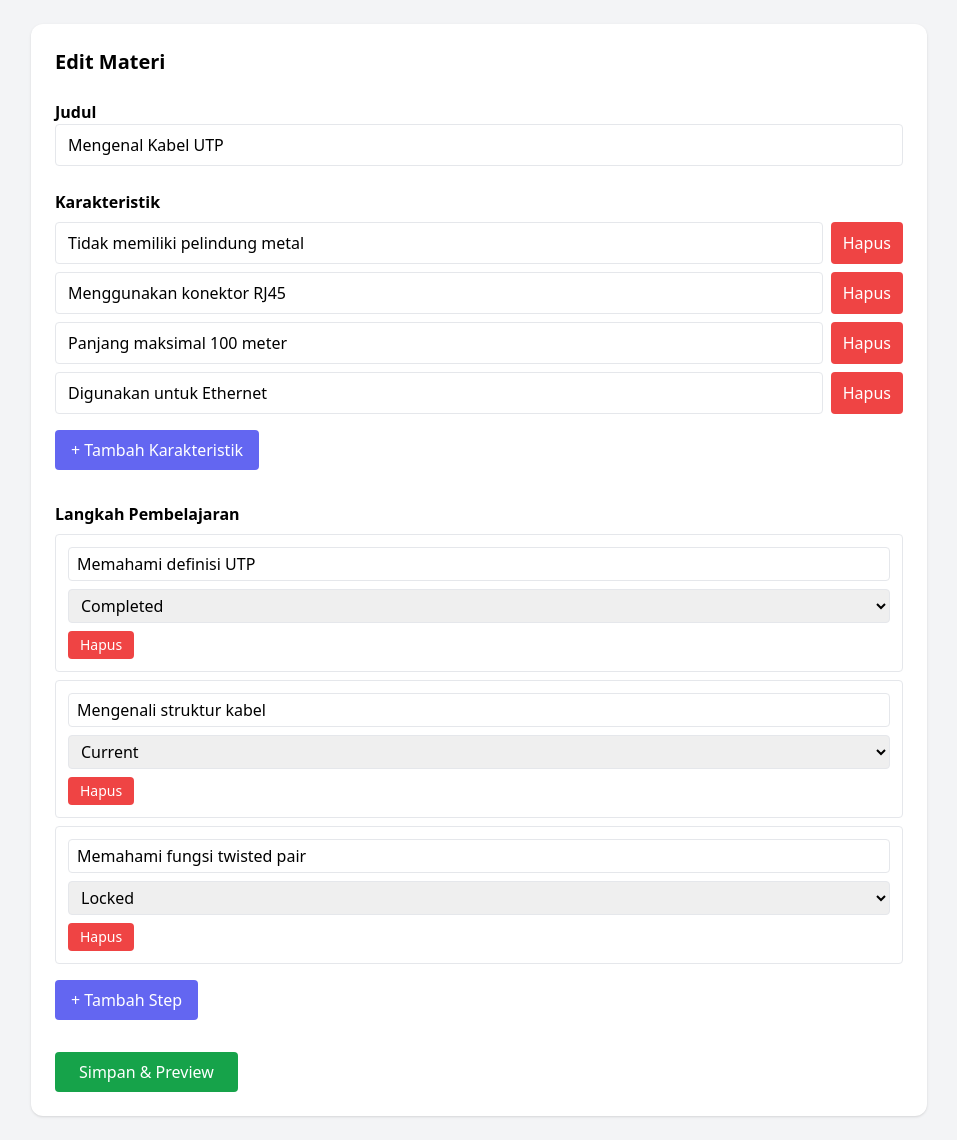
After one commit to yudhabima/cabelista, a Laravel app: page /course/edit in a window 1280 px wide. The commit adds this page. Shown: the whole page, without its empty margins (161-1118 px from the left). Run offline with Laravel 12, Linux system fonts and the light colour scheme; some libraries are stand-ins or nearby versions.

Commit message:
Add CourseController and related views for course management
- Implement CourseController with methods for editing, updating, and previewing courses.
- Create views for editing and previewing course details.
- Update routes to include course management functionalities.

```diff
--- /dev/null
+++ b/app/Http/Controllers/CourseController.php
@@ -0,0 +1,54 @@
+<?php
+
+namespace App\Http\Controllers;
+
+use Illuminate\Http\Request;
+
+class CourseController extends Controller
+{
+    private function defaultData()
+    {
+        return [
+            "title" => "Mengenal Kabel UTP",
+            "subtitle" => "Unshielded Twisted Pair - Standar Kabel Jaringan Komputer",
+            "tag" => "Pengenalan Kabel UTP",
+            "xpReward" => 150,
+            "maxScore" => 100,
+            "levelProgress" => 0,
+            "sectionTitle" => "Apa itu Kabel UTP?",
+            "description" => "UTP (Unshielded Twisted Pair) adalah jenis kabel jaringan yang paling umum digunakan dalam instalasi LAN.",
+            "characteristics" => [
+                "Tidak memiliki pelindung metal",
+                "Menggunakan konektor RJ45",
+                "Panjang maksimal 100 meter",
+                "Digunakan untuk Ethernet"
+            ],
+            "steps" => [
+                ["id"=>1,"title"=>"Memahami definisi UTP","status"=>"completed"],
+                ["id"=>2,"title"=>"Mengenali struktur kabel","status"=>"current"],
+                ["id"=>3,"title"=>"Memahami fungsi twisted pair","status"=>"locked"],
+            ]
+        ];
+    }
+
+    public function edit()
+    {
+        $course = session('course', $this->defaultData());
+        return view('course.edit', compact('course'));
+    }
+
+    public function update(Request $request)
+    {
+        $data = $request->all();
+
+        session(['course' => $data]);
+
+        return redirect()->route('course.preview');
+    }
+
+    public function preview()
+    {
+        $course = session('course', $this->defaultData());
+        return view('course.preview', compact('course'));
+    }
+}
--- /dev/null
+++ b/resources/views/course/edit.blade.php
@@ -0,0 +1,159 @@
+<!DOCTYPE html>
+<html lang="id">
+<head>
+<meta charset="UTF-8">
+<title>Edit Materi</title>
+<script src="https://cdn.tailwindcss.com"></script>
+</head>
+<body class="bg-gray-100 p-6">
+
+<div class="max-w-4xl mx-auto bg-white p-6 rounded-xl shadow">
+
+<h1 class="text-xl font-bold mb-6">Edit Materi</h1>
+
+<form action="{{ route('course.update') }}" method="POST">
+@csrf
+
+{{-- ================= HEADER ================= --}}
+<div class="mb-4">
+<label class="font-semibold">Judul</label>
+<input type="text" name="title" value="{{ $course['title'] }}"
+class="w-full border rounded px-3 py-2">
+</div>
+
+{{-- ================= KARAKTERISTIK ================= --}}
+<h2 class="font-bold mt-6 mb-2">Karakteristik</h2>
+
+<div id="characteristics-wrapper">
+
+@foreach($course['characteristics'] as $char)
+<div class="flex gap-2 mb-2">
+<input type="text" name="characteristics[]" value="{{ $char }}"
+class="flex-1 border rounded px-3 py-2">
+
+<button type="button"
+onclick="removeItem(this)"
+class="bg-red-500 text-white px-3 rounded">
+Hapus
+</button>
+</div>
+@endforeach
+
+</div>
+
+<button type="button"
+onclick="addCharacteristic()"
+class="bg-indigo-500 text-white px-4 py-2 rounded mt-2">
++ Tambah Karakteristik
+</button>
+
+{{-- ================= STEPS ================= --}}
+<h2 class="font-bold mt-8 mb-2">Langkah Pembelajaran</h2>
+
+<div id="steps-wrapper">
+
+@foreach($course['steps'] as $i => $step)
+<div class="border p-3 rounded mb-2">
+
+<input type="text"
+name="steps[{{ $i }}][title]"
+value="{{ $step['title'] }}"
+class="w-full border rounded px-2 py-1 mb-2"
+placeholder="Judul langkah">
+
+<select name="steps[{{ $i }}][status]"
+class="w-full border rounded px-2 py-1 mb-2">
+
+<option value="locked" {{ $step['status']=='locked'?'selected':'' }}>Locked</option>
+<option value="current" {{ $step['status']=='current'?'selected':'' }}>Current</option>
+<option value="completed" {{ $step['status']=='completed'?'selected':'' }}>Completed</option>
+
+</select>
+
+<button type="button"
+onclick="removeItem(this)"
+class="bg-red-500 text-white px-3 py-1 rounded text-sm">
+Hapus
+</button>
+
+</div>
+@endforeach
+
+</div>
+
+<button type="button"
+onclick="addStep()"
+class="bg-indigo-500 text-white px-4 py-2 rounded mt-2">
++ Tambah Step
+</button>
+
+{{-- ================= SUBMIT ================= --}}
+<div class="mt-8">
+<button class="bg-green-600 text-white px-6 py-2 rounded">
+Simpan & Preview
+</button>
+</div>
+
+</form>
+</div>
+
+{{-- ================= JS DYNAMIC ================= --}}
+<script>
+
+function addCharacteristic() {
+    const wrapper = document.getElementById('characteristics-wrapper');
+
+    wrapper.insertAdjacentHTML('beforeend', `
+        <div class="flex gap-2 mb-2">
+            <input type="text" name="characteristics[]"
+            class="flex-1 border rounded px-3 py-2"
+            placeholder="Isi karakteristik">
+
+            <button type="button"
+            onclick="removeItem(this)"
+            class="bg-red-500 text-white px-3 rounded">
+            Hapus
+            </button>
+        </div>
+    `);
+}
+
+function addStep() {
+    const wrapper = document.getElementById('steps-wrapper');
+    const index = wrapper.children.length;
+
+    wrapper.insertAdjacentHTML('beforeend', `
+        <div class="border p-3 rounded mb-2">
+
+            <input type="text"
+            name="steps[${index}][title]"
+            class="w-full border rounded px-2 py-1 mb-2"
+            placeholder="Judul langkah">
+
+            <select name="steps[${index}][status]"
+            class="w-full border rounded px-2 py-1 mb-2">
+
+                <option value="locked">Locked</option>
+                <option value="current">Current</option>
+                <option value="completed">Completed</option>
+
+            </select>
+
+            <button type="button"
+            onclick="removeItem(this)"
+            class="bg-red-500 text-white px-3 py-1 rounded text-sm">
+            Hapus
+            </button>
+
+        </div>
+    `);
+}
+
+function removeItem(btn) {
+    btn.parentElement.remove();
+}
+
+</script>
+
+</body>
+</html>
--- a/routes/web.php
+++ b/routes/web.php
@@ -3,7 +3,13 @@
 use Illuminate\Support\Facades\Route;
 use App\Http\Controllers\CableController;
 use App\Http\Controllers\AuthController;
+use App\Http\Controllers\CourseController;
 use App\Http\Controllers\AdminController;
+
+
+Route::get('/course/edit', [CourseController::class, 'edit'])->name('course.edit');
+Route::post('/course/update', [CourseController::class, 'update'])->name('course.update');
+Route::get('/course/preview', [CourseController::class, 'preview'])->name('course.preview');
 
 Route::get('/login', [AuthController::class, 'login'])->name('login');
 Route::post('/login', [AuthController::class, 'authenticate'])->name('login.authenticate');
@@ -41,5 +47,9 @@ Route::get('/tambahmateri', function () {
     return view('admin.tambahmateri');
 });
 
+Route::get('/admin/materi/materiadmin', function () {
+    return view('admin.materi.materiadmin');
+});
+
 Route::post('/check', [CableController::class, 'check'])->name('cable.check');
 Route::post('/shuffle', [CableController::class, 'shuffle'])->name('cable.shuffle');
```
Also changed, not shown: app/Http/Controllers/MateriController.php (added, +190 -0 lines), resources/views/admin/dashboard.blade.php (+4 -4 lines), resources/views/admin/materi/materiadmin.blade.php (added, +61 -0 lines), resources/views/course/preview.blade.php (added, +74 -0 lines).
